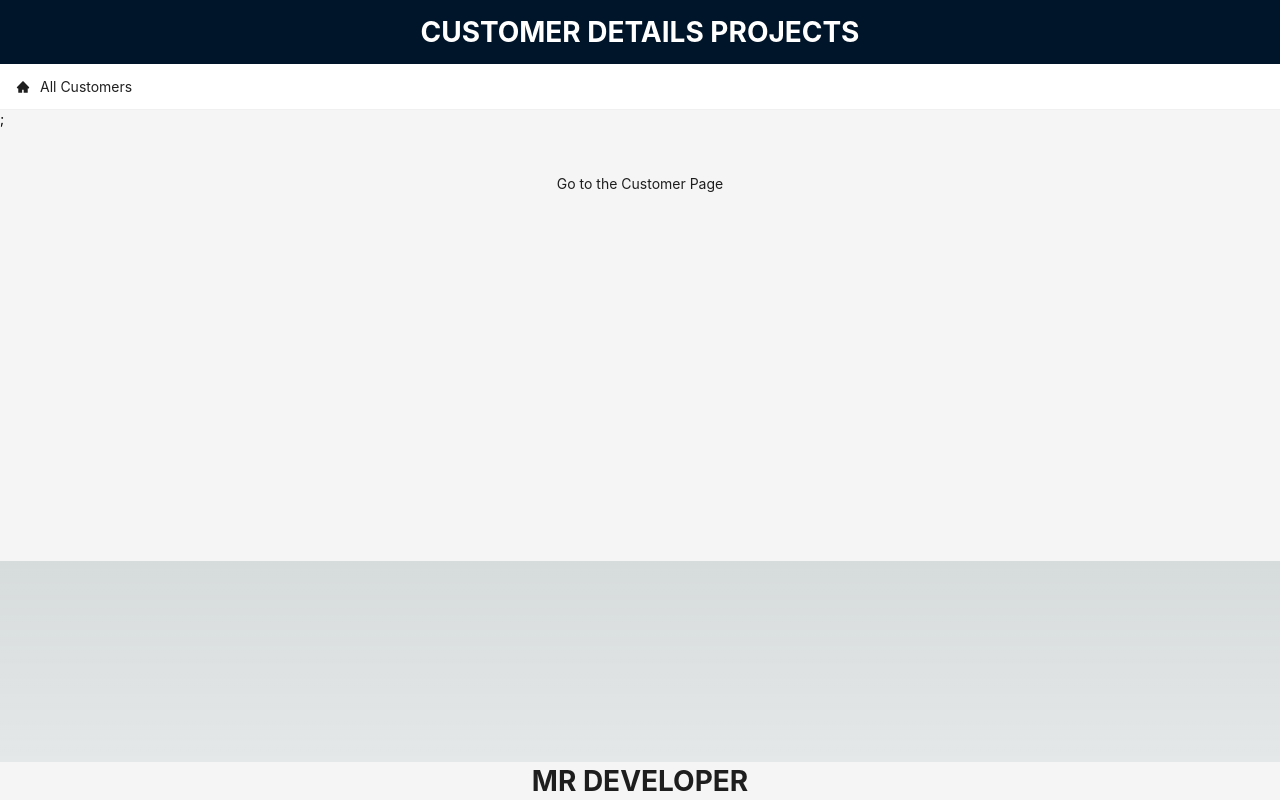
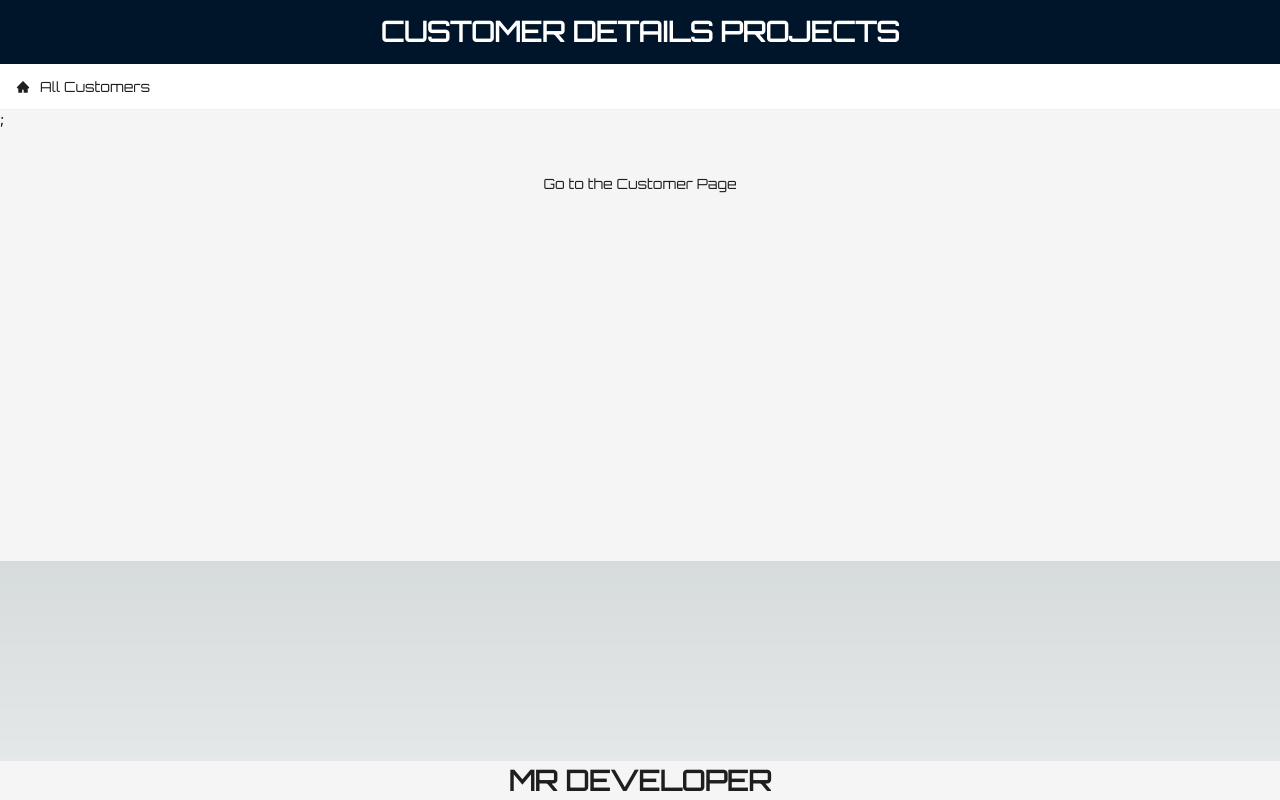
Before and after one commit to MUDDUSSIR-RAZA/Customer-Details, a Next.js app: page / in a window 1280 px wide. Built offline with nearby package versions, Linux system fonts and the light colour scheme.

Commit message:
Update globals.css

```diff
--- a/styles/globals.css
+++ b/styles/globals.css
@@ -1,9 +1,9 @@
 :root {
   --max-width: 1100px;
   --border-radius: 12px;
-  --font-mono: ui-monospace, Menlo, Monaco, 'Cascadia Mono', 'Segoe UI Mono',
-    'Roboto Mono', 'Oxygen Mono', 'Ubuntu Monospace', 'Source Code Pro',
-    'Fira Mono', 'Droid Sans Mono', 'Courier New', monospace;
+  --font-mono: ui-monospace, Menlo, Monaco, "Cascadia Mono", "Segoe UI Mono",
+    "Roboto Mono", "Oxygen Mono", "Ubuntu Monospace", "Source Code Pro",
+    "Fira Mono", "Droid Sans Mono", "Courier New", monospace;
 
   --foreground-rgb: 0, 0, 0;
   --background-start-rgb: 214, 219, 220;
@@ -38,6 +38,10 @@
   --callout-border-rgb: 172, 175, 176;
   --card-rgb: 180, 185, 188;
   --card-border-rgb: 131, 134, 135;
+}
+
+* {
+  font-family: "Orbitron";
 }
 
 @media (prefers-color-scheme: dark) {
```
